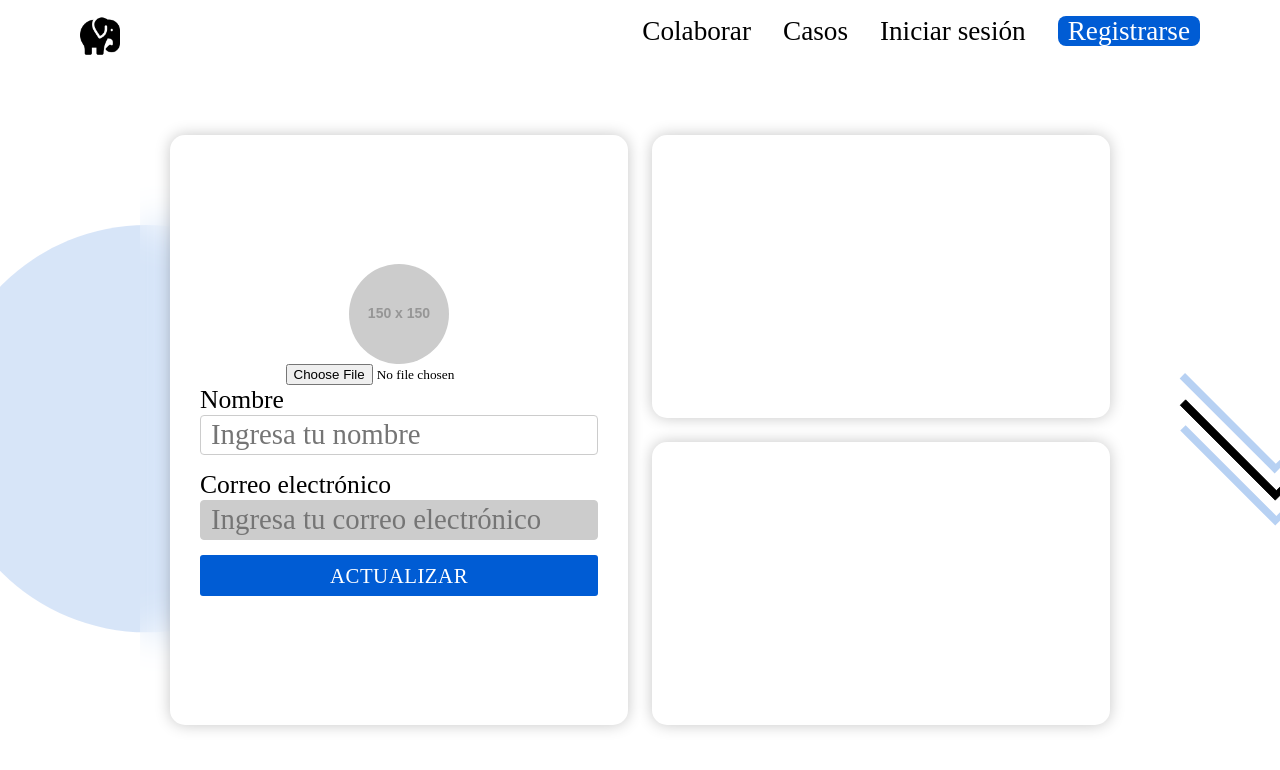
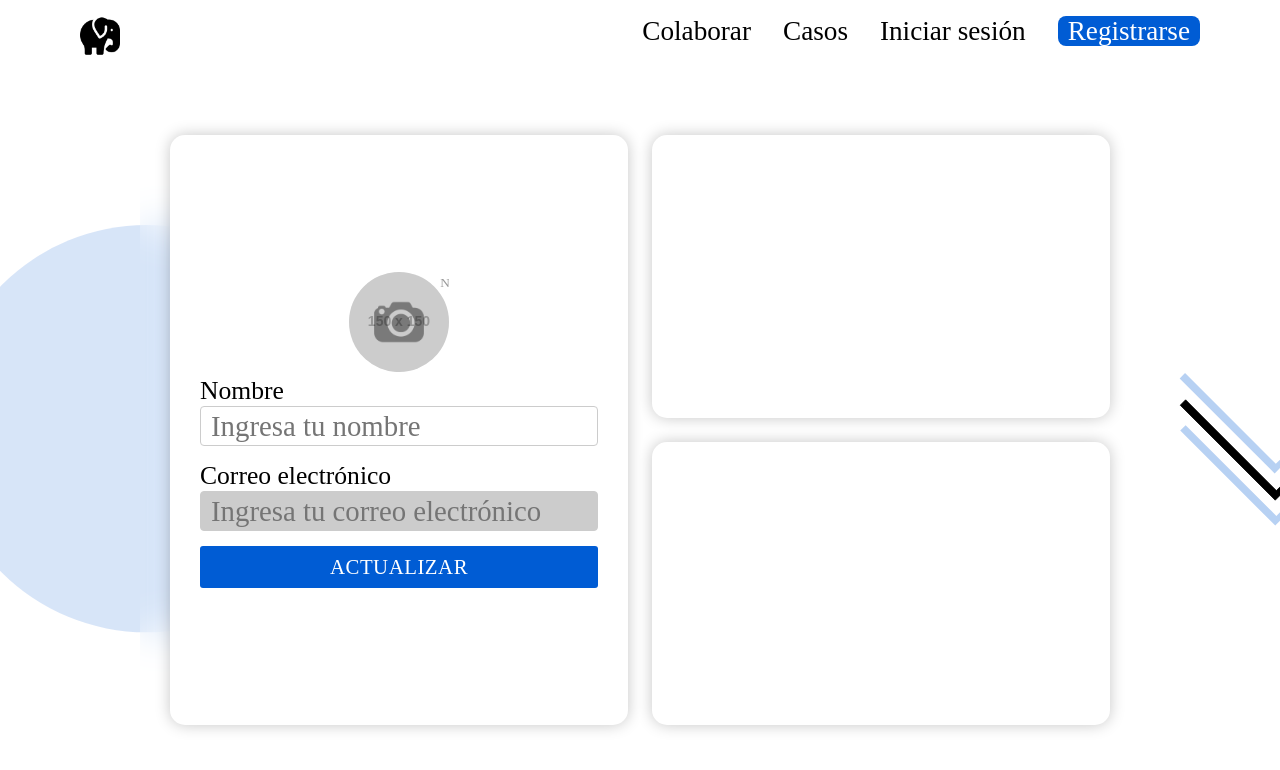
Before and after one commit to cuadros-code/white-elephant, a Next.js app: page /dashboard/profile in a window 1280 px wide. Shown: the top 770 px of the page. Built offline with nearby package versions, Linux system fonts and the light colour scheme; no server answers; a web font is replaced by a local one.

Commit message:
ajustando input file

```diff
--- a/pages/dashboard/profile.tsx
+++ b/pages/dashboard/profile.tsx
@@ -63,6 +63,7 @@ const Profile = () => {
 
       <div className={styles.contentProfile}>
         <div className={styles.contentInfo}>
+          <div style={{position: 'relative'}}>
             <Image
               className={styles.avatar}
               src={ imageProfile }
@@ -71,11 +72,13 @@ const Profile = () => {
               height={100}
               />
             <input
+              className={styles.inputFile}
               onChange={uploadImage}
               type="file"
               accept='image/png, image/jpg'
               multiple={false}
               />
+          </div>
           <form
             onSubmit={handleSubmit(onSubmit)}
             autoComplete='off'
--- a/styles/Profile.module.css
+++ b/styles/Profile.module.css
@@ -13,6 +13,7 @@
 
 .avatar{
   border-radius: 50%;
+  background-color: #f7f7f7;
 }
 
 .contentProfile{
@@ -55,3 +56,22 @@
   border-radius: 15px;
   box-shadow: 0px 0px 15px rgba(0, 0, 0, 0.225);
 }
+
+.inputFile::-webkit-file-upload-button {
+  visibility: hidden;
+}
+
+.inputFile{
+  position: absolute;
+  cursor: pointer;
+  top: 0px;
+  left: 0px;
+  height: 100px;
+  width: 100px;
+
+  background-image: url('/camera.png');
+  background-repeat: no-repeat;
+  background-size: 50px;
+  opacity: 0.4;
+  background-position: center;
+}
```
Also changed, not shown: public/camera.png (added). Lines whose indentation alone changed are shown as unchanged.
